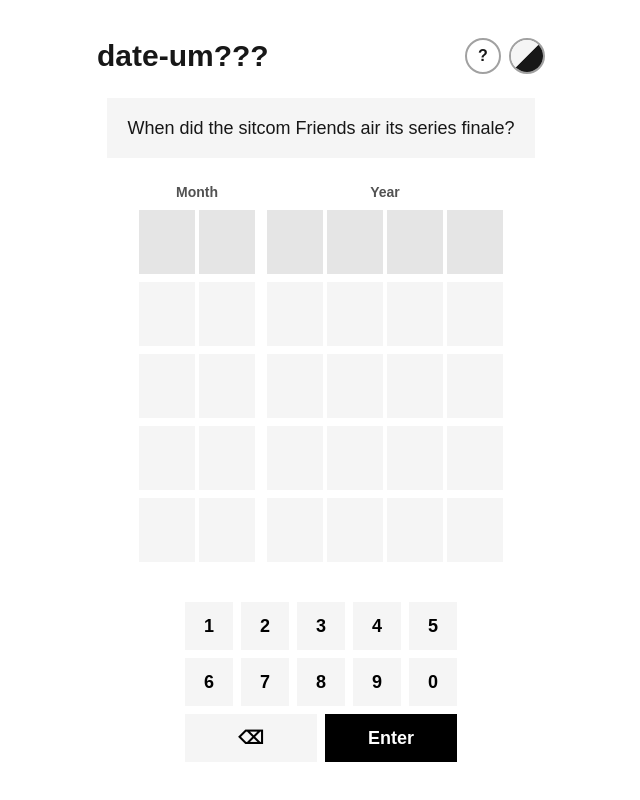
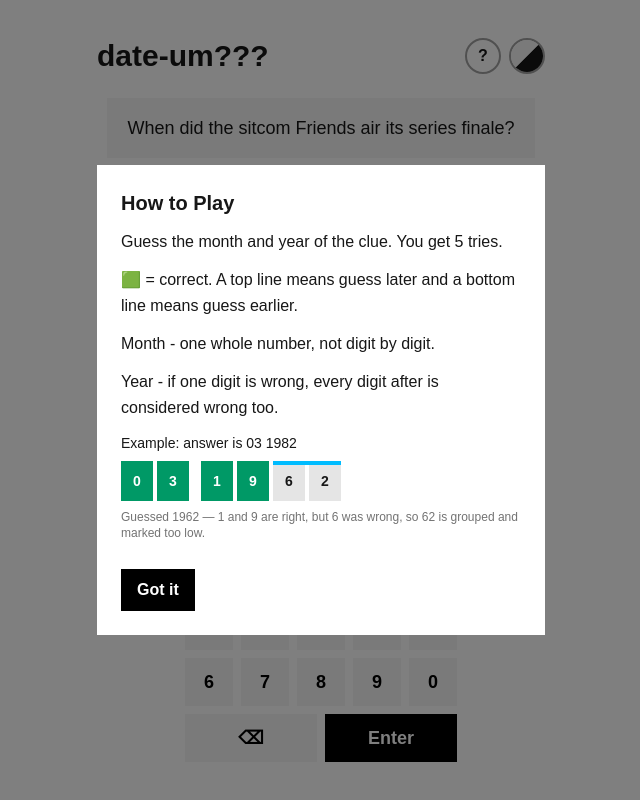
Before and after one commit to danielpascalkutsch/date-um, a Next.js app: page / in a window 1280 px wide. Shown: the whole page, without its empty margins (319-959 px from the left). Built offline with nearby package versions, Linux system fonts and the light colour scheme.

Commit message:
show instructions

```diff
--- a/app/page.tsx
+++ b/app/page.tsx
@@ -27,7 +27,7 @@
   const [dark, setDark] = useState(false);
 
   const [shareStatus, setShareStatus] = useState("");
-  const [showHelp, setShowHelp] = useState(false);
+  const [showHelp, setShowHelp] = useState(true);
 
   const maxGuesses = 5;
   const gameWon = guesses.some(
```
